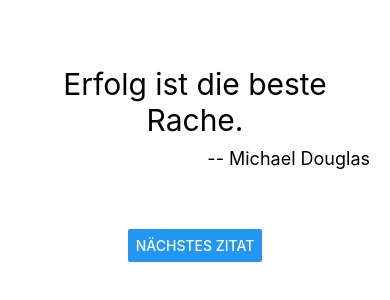
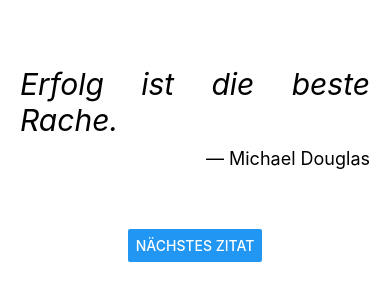
Before and after one commit to RSchneider94/NiceQuotes, a React Native app: screen / in a window 390 px wide. Shown: the part 258-558 px from the top of the page. Built offline with nearby package versions, Linux system fonts and the light colour scheme.

Commit message:
change design a little bit

```diff
--- a/components/Quote.js
+++ b/components/Quote.js
@@ -7,7 +7,7 @@ export class Quote extends Component {
     return (
       <View>
         <Text style={styles.quoteText}>{text}</Text>
-        <Text style={styles.quoteAuthor}>-- {author}</Text>
+        <Text style={styles.quoteAuthor}>&mdash; {author}</Text>
       </View>
     )
   }
@@ -15,8 +15,9 @@ export class Quote extends Component {
 
 const styles = StyleSheet.create({
   quoteText: {
-    textAlign: 'center',
-    fontSize: 30
+    fontSize: 30,
+    fontStyle: 'italic',
+    textAlign: 'justify'
   },
   quoteAuthor: {
     textAlign: 'right',
```
